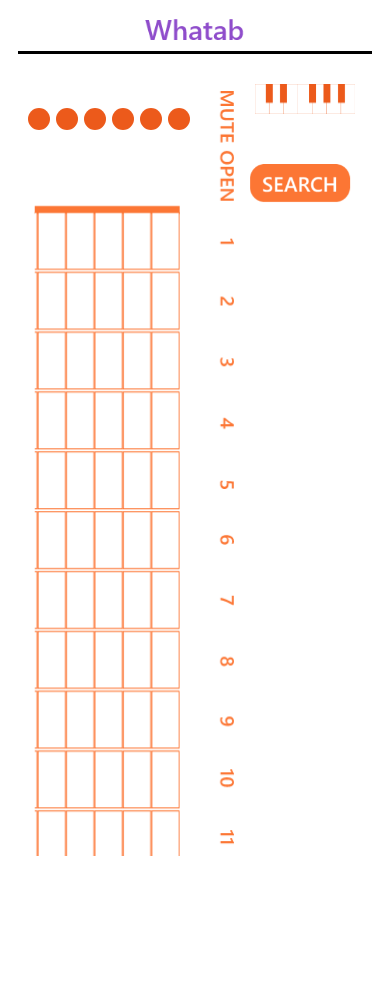
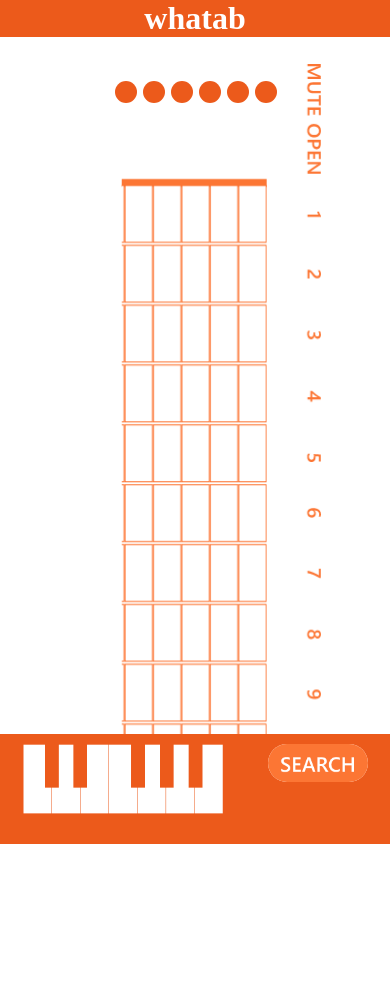
Before and after one commit to tamama9018/Tab-analyzer, a PHP site: page / in a window 390 px wide. Before the commit the page ends 856 px from the top, so only its background shows below. Run offline with PHP 8.4, Linux system fonts and the light colour scheme; data that the repository does not hold is empty.

Commit message:
file changed

```diff
--- a/index.php
+++ b/index.php
@@ -2,7 +2,7 @@
 <html lang="ja" dir="ltr">
   <head>
     <meta charset="utf-8">
-    <title>Tab-analyzer</title>
+    <title>Whatab</title>
     <script src="pianotest.js" charset="utf-8"></script>
     <meta name="viewport" content="width=device-width, initial-scale=1">
     <style media="screen">
@@ -11,10 +11,18 @@
       .hidden{
         font-size: 0px;
       }
+      .chord{
+        font-size: 10px;
+      }
     /*header
     -------------------------------------*/
       header{
         margin: 10px;
+      }
+      h1{
+        padding:0;
+        margin: 0;
+        color:white;
       }
       header img{
         width:100px;
@@ -54,10 +62,8 @@
       .key{
         height:100%;
         display:flex;
-        margin: 20px auto;
-        width:300px;
-
-
+        margin: 20px auto 0 auto;
+        width:450px;
         justify-content: space-between;
         position: relative;
       }
@@ -67,7 +73,7 @@
         opacity: 10;
         margin: 0 auto;
         width:300px; /*divの幅を決める*/
-       height:150px;
+       height:100px;
         text-align: center;
       }
 
@@ -153,18 +159,23 @@
 -------------------------------*/
   @media (max-width:800px) {
     .conteinar{
-      display: flex;
-      overflow:hidden;
+      position: relative;
+
+      margin: 0;
+      padding: 0;
     }
     body{
       text-align: center;
-
+      margin: 0;
+      padding:0;
     }
     header img{
       width:100px;
     }
     header{
-      border-bottom: solid;
+
+      background-color: #EC5A1B;
+      margin:0;
     }
     .neck-wrapper{
       display:flex;
@@ -189,7 +200,9 @@
       height:790px;
       margin-top:7px;
     }
-
+    .neck{
+      padding-bottom: 80px;
+    }
 
     /*ラジオボタンの装飾
     ----------------------*/
@@ -207,36 +220,46 @@
       margin-bottom: 34px;
     }
     .key{
-      flex-direction: column;
-      width:140px;
-      text-align: center;
-      height:400px;
+     width:100%;
+     position:fixed;
+     bottom:0px;
+     height:100px;
+     background-color: #EC5A1B;
+     padding-top:10px;
+     margin: 0 auto;
+     z-index: 10;
+    }
+    .piano-wrapper{
+   position: relative;
+      height:70px;
+      margin: 0 auto;
     }
     .flet{
-    width:100px;
-    position: fixed;
 
+    width:200px;
+    height: 70px;
+    margin: 0 auto;
     }
     .piano{
-      width:100px;
-      height:30px;
-      padding-left: 30px;
+     width:200px;
+     height:70px;
+    position: absolute;
     }
     .string{
-      width:100px;
-      height:30px;
-      padding-left: 30px;
+    width:200px;
+    height:70px;
+    position: absolute;
     }
     .search{
-      margin-top: 80px;
-      margin-left: 0;
-      width:140px;
+      width:100px;
       padding-left: 0;
-      position: fixed;
+  margin:0 auto;
+  border-radius: 40px;
     }
     .searchbtn{
       width:100px;
-      padding-left: 10px;
+      background-color: white;
+      border-radius: 100px;
     }
 /*弦の順番を左から6→1に変える
 ----------------------------*/
@@ -263,7 +286,7 @@
   </head>
   <body onload="putimg1(),putimg2(),putimg3(),putimg4(),putimg5(),putimg6()">
     <header>
-      <img src="./images/Whatab.png" alt="logo">
+      <h1>whatab</h1>
    </header>
    <div class="conteinar">
    <div class="neck">
@@ -451,12 +474,12 @@
   <div class="key">
     <div class="piano-wrapper">
   <div class="flet">
-    <img src="" name="area1" class="string">
-  <img src="" name="area2" class="string">
-  <img src="" name="area3" class="string">
-  <img src="" name="area4" class="string">
-  <img src="" name="area5" class="string">
-  <img src="" name="area6" class="string">
+    <img src="" name="area1" id="area1" class="string">
+  <img src="" name="area2" id="area2" class="string">
+  <img src="" name="area3" id="area3" class="string">
+  <img src="" name="area4" id="area4" class="string">
+  <img src="" name="area5" id="area5" class="string">
+  <img src="" name="area6" id="area6" class="string">
 
   <img src="./images/piano.png" alt="piano" class="piano">
   </div>
@@ -503,6 +526,8 @@
    </div>
  </div>
     </form>
+    <script type="text/javascript" src="https://code.jquery.com/jquery-3.4.1.min.js">
+    </script>
     <script type="text/javascript">
     function putimg1(){
         radio = document.getElementsByName('string1')
@@ -691,6 +716,92 @@
         }
       }
 
+      $(function(){
+        var nowchecked = $('input[name="string1"]:checked').val();
+        $('input[name="string1"]').click(function(){
+          if($(this).val() == nowchecked){
+            $(this).prop('checked',false);
+            $('input:radio[name="string1"]').val(["101"]);
+            $('#area1').attr
+            ('src', './images/mute.png');
+            nowchecked = false;
+          }else{
+            nowchecked = $(this).val();
+          }
+        });
+      });
+      $(function(){
+        var nowchecked = $('input[name="string2"]:checked').val();
+        $('input[name="string2"]').click(function(){
+          if($(this).val() == nowchecked){
+            $(this).prop('checked',false);
+            $('input:radio[name="string2"]').val(["102"]);
+            $('#area2').attr
+            ('src', './images/mute.png');
+            nowchecked = false;
+          }else{
+            nowchecked = $(this).val();
+          }
+        });
+      });
+      $(function(){
+        var nowchecked = $('input[name="string3"]:checked').val();
+        $('input[name="string3"]').click(function(){
+          if($(this).val() == nowchecked){
+            $(this).prop('checked',false);
+            $('input:radio[name="string3"]').val(["103"]);
+            $('#area3').attr
+            ('src', './images/mute.png');
+            nowchecked = false;
+          }else{
+            nowchecked = $(this).val();
+          }
+        });
+      });
+      $(function(){
+        var nowchecked = $('input[name="string4"]:checked').val();
+        $('input[name="string4"]').click(function(){
+          if($(this).val() == nowchecked){
+            $(this).prop('checked',false);
+            $('input:radio[name="string4"]').val(["104"]);
+            $('#area4').attr
+            ('src', './images/mute.png');
+            nowchecked = false;
+          }else{
+            nowchecked = $(this).val();
+          }
+        });
+      });
+      $(function(){
+        var nowchecked = $('input[name="string5"]:checked').val();
+        $('input[name="string5"]').click(function(){
+          if($(this).val() == nowchecked){
+            $(this).prop('checked',false);
+            $('input:radio[name="string5"]').val(["105"]);
+            $('#area5').attr
+            ('src', './images/mute.png');
+            nowchecked = false;
+          }else{
+            nowchecked = $(this).val();
+          }
+        });
+      });
+      $(function(){
+        var nowchecked = $('input[name="string6"]:checked').val();
+        $('input[name="string6"]').click(function(){
+          if($(this).val() == nowchecked){
+            $(this).prop('checked',false);
+            $('input:radio[name="string6"]').val(["106"]);
+            $('#area6').attr
+            ('src', './images/mute.png');
+            nowchecked = false;
+          }else{
+            nowchecked = $(this).val();
+          }
+        });
+      });
+
     </script>
+
   </body>
 </html>
```
